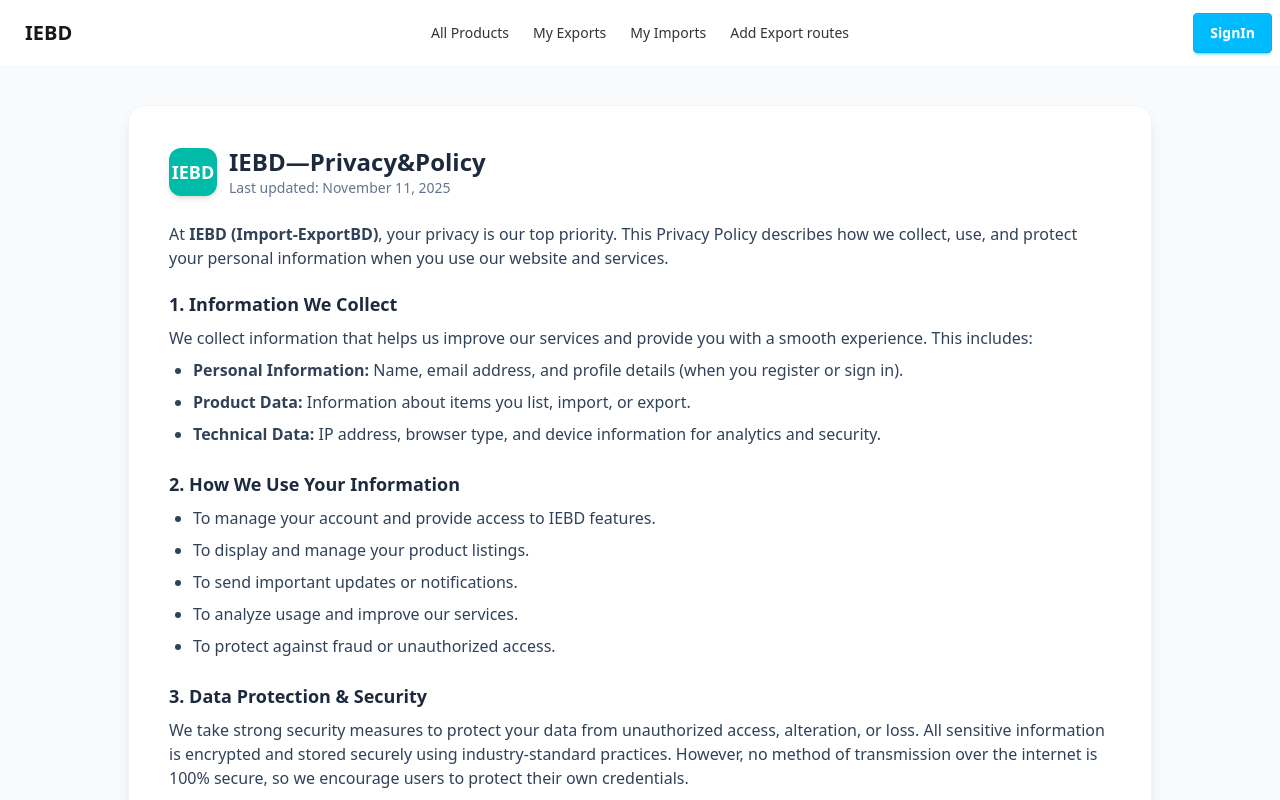
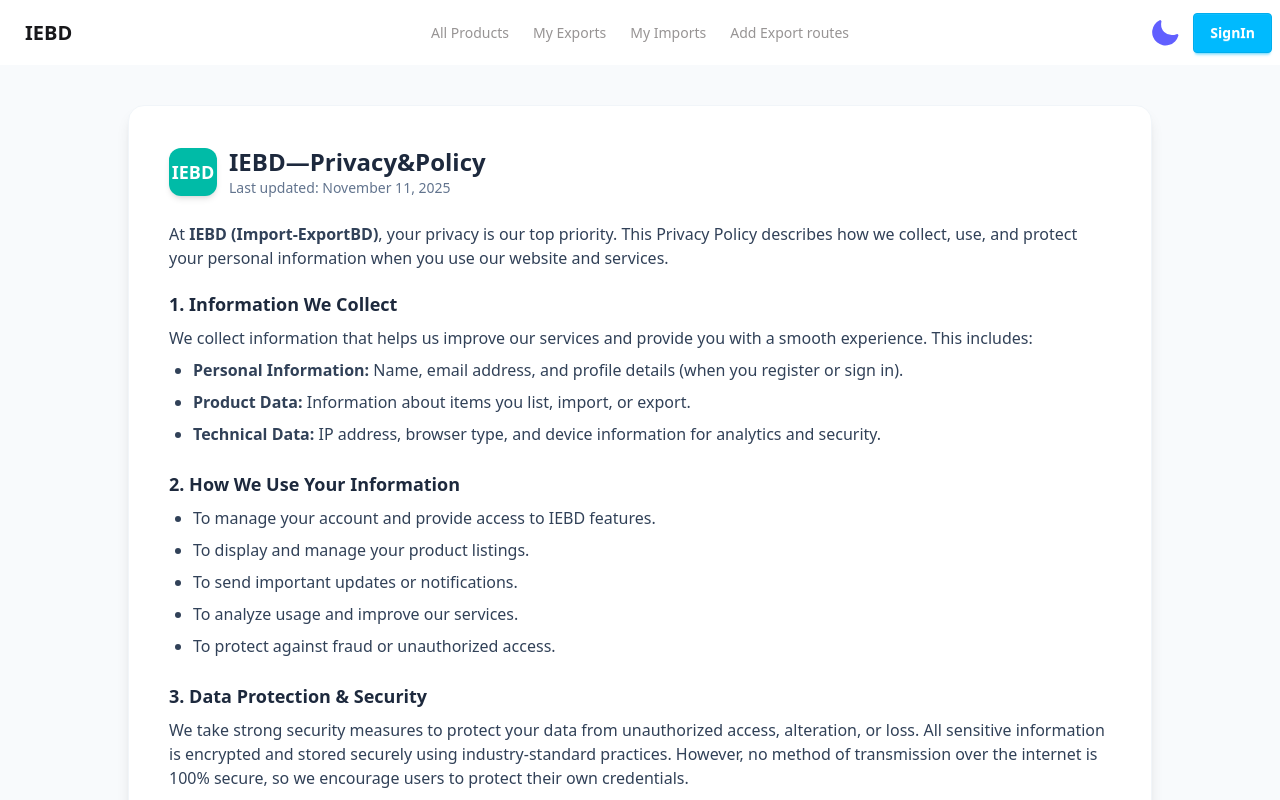
Before and after one commit to koushik-21/B12-A10-Future-Box-client, a React (Vite) app: page /privacyPolicy in a window 1280 px wide. Shown: the top 800 px of the page. Built offline with nearby package versions, Linux system fonts and the light colour scheme; no server answers.

Commit message:
theme-applied

```diff
--- a/src/components/AllProducts/AllProducts.jsx
+++ b/src/components/AllProducts/AllProducts.jsx
@@ -9,7 +9,7 @@ const AllProducts = () => {
   return (
     <div>
       <title>IEBD - All Products</title>
-      <p className="text-center relative z-999 overflow-hidden font-semibold text-gray-700 py-2 md:py-4">
+      <p className="text-center text-2xl relative z-999 overflow-hidden font-semibold text-gray-500 py-2 md:py-4">
         Our All Products
       </p>
 
--- a/src/components/Home/Home.jsx
+++ b/src/components/Home/Home.jsx
@@ -12,7 +12,7 @@ const Home = () => {
       <BannerSlider></BannerSlider>
 
       {/* latest 6 products */}
-      <p className="py-2 md:py-4 font-semibold text-gray-700 text-center text-2xl">
+      <p className="py-2 md:py-4 font-semibold text-gray-500 text-center text-2xl md:text-3xl">
         Latest Products
       </p>
       <LatestProducts
@@ -20,7 +20,7 @@ const Home = () => {
       ></LatestProducts>
 
       {/* {Offer section} */}
-      <p className="text-center bg-amber-700">
+      <p className="text-center bg-amber-700 mt-4">
         November <span className="text-3xl text-blue-950">11.11</span> Offer For
         Whole Month
       </p>
--- a/src/components/MyImports/MyImports.jsx
+++ b/src/components/MyImports/MyImports.jsx
@@ -51,7 +51,9 @@ const MyImports = () => {
   // const handleViewDetails = () => {};
   return (
     <div className="p-4 min-h-screen bg-gray-50">
-      <h1 className="text-2xl font-bold mb-6 text-center">My Imports</h1>
+      <h1 className="text-2xl font-bold mb-6 text-center text-gray-500">
+        My Imports
+      </h1>
       <p className="font-semibold">
         Total imported Products: {imports.length}{" "}
       </p>
--- a/src/components/Navbar/Navbar.css
+++ b/src/components/Navbar/Navbar.css
@@ -1,5 +1,5 @@
 .menu li a {
-  color: #333;
+  color: #979494;
   font-weight: 500;
   padding: 6px 12px;
   transition: all 0.1s ease;
--- a/src/components/Navbar/Navbar.jsx
+++ b/src/components/Navbar/Navbar.jsx
@@ -1,9 +1,19 @@
-import React, { use } from "react";
+import React, { use, useEffect, useState } from "react";
 import { Link, NavLink } from "react-router";
 import "./Navbar.css";
 import { AuthContext } from "../../contexts/AuthContext";
 const Navbar = () => {
   const { user, signOutUser } = use(AuthContext);
+  const [theme, setTheme] = useState("light");
+
+  // set <html data-theme="...">
+  useEffect(() => {
+    document.querySelector("html").setAttribute("data-theme", theme);
+  }, [theme]);
+
+  const toggleTheme = (e) => {
+    setTheme(e.target.checked ? "dark" : "light");
+  };
   //   console.log(user);
   const handleSignOutUser = (e) => {
     e.preventDefault();
@@ -65,6 +75,33 @@ const Navbar = () => {
           </ul>
         </div>
         <div className="navbar-end">
+          {/* Theme toggle */}
+          <label className="swap swap-rotate px-3">
+            {/* Hidden checkbox controls the theme */}
+            <input
+              type="checkbox"
+              onChange={toggleTheme}
+              checked={theme === "dark"}
+            />
+
+            {/* Sun icon */}
+            <svg
+              className="swap-on h-8 w-8 fill-current text-yellow-400"
+              xmlns="http://www.w3.org/2000/svg"
+              viewBox="0 0 24 24"
+            >
+              <path d="M5.64,17l-.71.71a1,1,0,0,0,1.41,1.41l.71-.71A1,1,0,0,0,5.64,17ZM12,5a1,1,0,0,0,1-1V3a1,1,0,0,0-2,0V4A1,1,0,0,0,12,5Zm7,7a1,1,0,0,0,1-1h1a1,1,0,0,0,0,2H20A1,1,0,0,0,19,12ZM12,19a1,1,0,0,0-1,1v1a1,1,0,0,0,2,0V20A1,1,0,0,0,12,19ZM17.66,7.34a1,1,0,0,0,.7-.29l.71-.71a1,1,0,1,0-1.41-1.41L17,5.64A1,1,0,0,0,17.66,7.34ZM12,6.5A5.5,5.5,0,1,0,17.5,12,5.51,5.51,0,0,0,12,6.5Z" />
+            </svg>
+
+            {/* Moon icon */}
+            <svg
+              className="swap-off h-8 w-8 fill-current text-indigo-500"
+              xmlns="http://www.w3.org/2000/svg"
+              viewBox="0 0 24 24"
+            >
+              <path d="M21.64,13a1,1,0,0,0-1.05-.14,8,8,0,0,1-3.37.73A8,8,0,0,1,9.08,5.49a8.5,8.5,0,0,1,.25-2A1,1,0,0,0,8,2.36,10,10,0,1,0,22,14.05,1,1,0,0,0,21.64,13Z" />
+            </svg>
+          </label>
           {user ? (
             <>
               {user.photoURL && (
--- a/src/index.css
+++ b/src/index.css
@@ -1,2 +1,5 @@
 @import "tailwindcss";
 @plugin "daisyui";
+@plugin "daisyui" {
+  themes: light --default, dark --prefersdark;
+}
```
